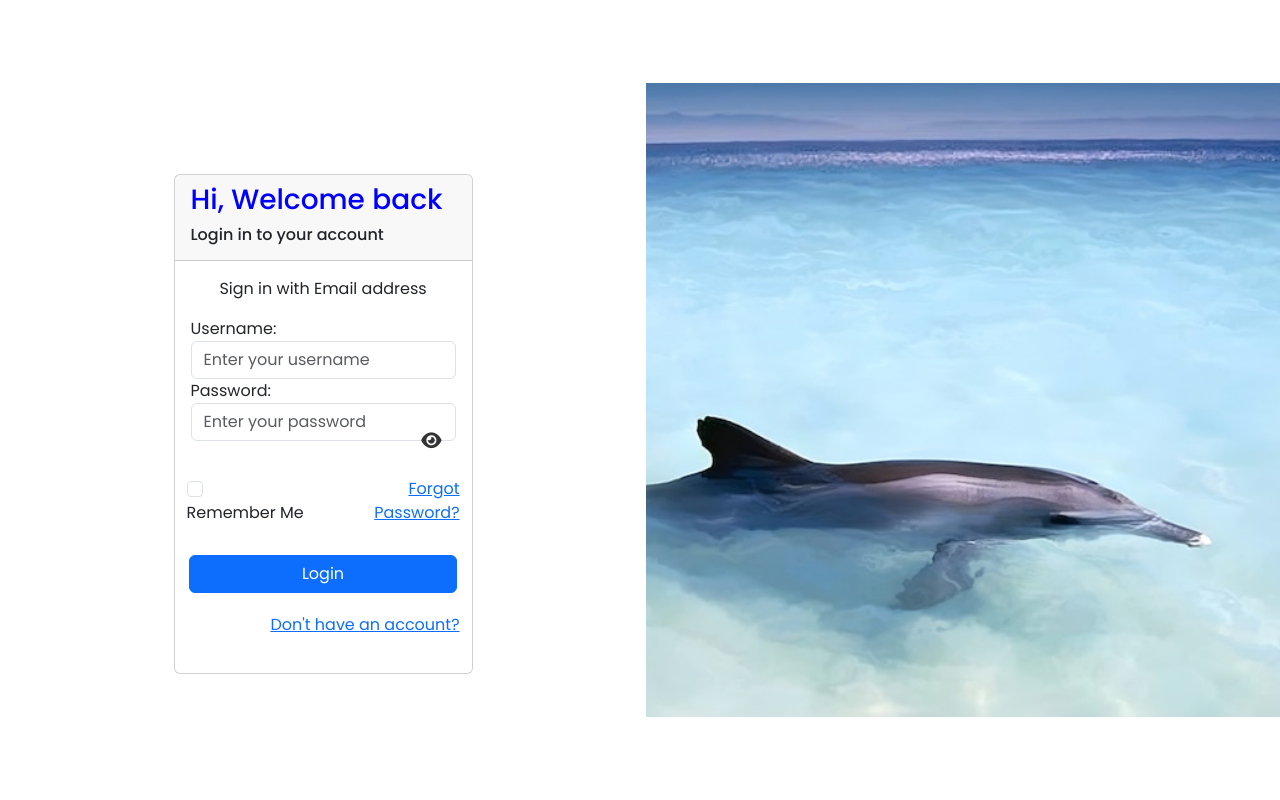
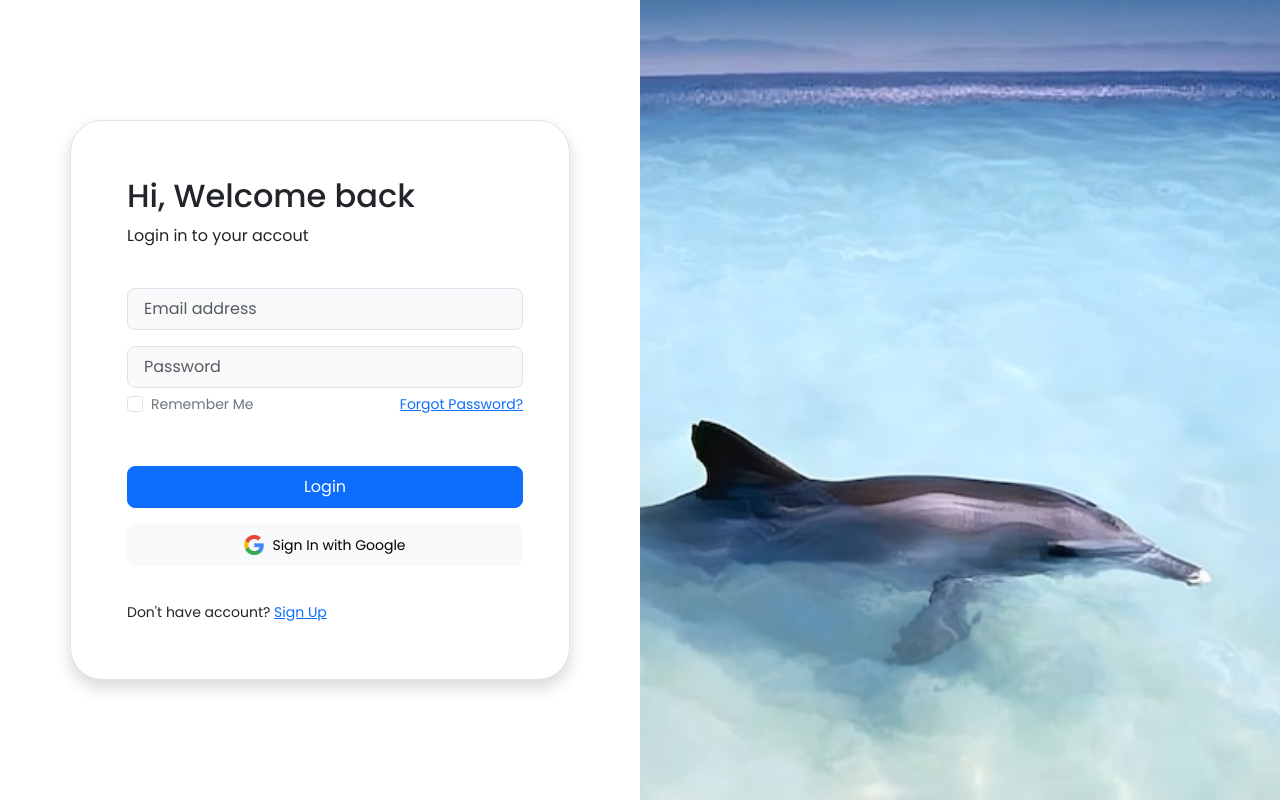
Before and after one commit to agngwrnt/Login-page, a plain HTML site: page index.html in a window 1280 px wide. Drawn offline with nearby package versions, Linux system fonts and the light colour scheme.

```diff
--- a/index.html
+++ b/index.html
@@ -3,62 +3,52 @@
 <head>
   <meta charset="UTF-8">
   <meta name="viewport" content="width=device-width, initial-scale=1.0">
+  <meta http-equiv="X-UA-Compatible" content="IE=edge">
   <title>Login Page</title>
   <link rel="stylesheet" href="style.css" />
   <link rel="stylesheet" href="https://cdn.jsdelivr.net/npm/bootstrap@5.3.0/dist/css/bootstrap.min.css">
   <link rel="stylesheet" href="https://cdnjs.cloudflare.com/ajax/libs/font-awesome/6.4.0/css/all.min.css" integrity="sha512-iecdLmaskl7CVkqkXNQ/ZH/XLlvWZOJyj7Yy7tcenmpD1ypASozpmT/E0iPtmFIB46ZmdtAc9eNBvH0H/ZpiBw==" crossorigin="anonymous" referrerpolicy="no-referrer" />
-  <style>
-    /* CSS untuk menambahkan spasi di bawah konten */
-    .space-below {
-      margin-bottom: 10px; /* Atur nilai margin sesuai kebutuhan Anda */
-    }
-  </style>
 </head>
 <body>
-  <!-- Konten login page -->
-  <div class="container mt-5">
-    <div class="row justify-content-center">
-      <div class="col-md-6">
-        <div class="card">
-          <div class="card-header">
-            <h3 class="title">Hi, Welcome back</h3>
-            <h6 class="text-left">Login in to your account</h6>
+  <div class="container d-flex justify-content-center align-items-center">
+    <div class="border rounded-5 p-3 bg-white shadow box-area">
+        <div class="right-box">
+          <div class="row align-items-center">
+                <div class="header-text mb-4">
+                     <h2>Hi, Welcome back</h2>
+                     <p>Login in to your accout</p>
                 </div>
-          <div class="card-body">
-            <!-- Form login -->
-            <form>
-              <p class="text-center"> Sign in with Email address</p>
-              <div class="form-group">
-                <label for="username">Username:</label>
-                <input type="text" class="form-control" id="username" placeholder="Enter your username">
+                <div class="input-group mb-3">
+                    <input type="text" class="form-control form-control-lg bg-light fs-6" placeholder="Email address">
                 </div>
-              <div class="form-group">
-                <label for="password">Password:</label>
-                <input type="password" class="form-control" id="password" placeholder="Enter your password">
-                <span class="password-toggle-icon"><i class="fas fa-eye"></i></span>
+                <div class="input-group mb-1">
+                    <input type="password" class="form-control form-control-lg bg-light fs-6" placeholder="Password">
+                </div>
+                <div class="input-group mb-5 d-flex justify-content-between">
+                    <div class="form-check">
+                        <input type="checkbox" class="form-check-input" id="formCheck">
+                        <label for="formCheck" class="form-check-label text-secondary"><small>Remember Me</small></label>
+                    </div>
+                    <div class="forgot">
+                        <small><a href="#">Forgot Password?</a></small>
                     </div>
                 </div>
-              <div class="d-flex justify-content-between align-items-center">
-                <div class="container justify-content-left">
-                  <input type="checkbox" class="form-check-input" id="rememberMe">
-                  <label class="form-check-label" for="rememberMe">Remember Me</label>
+                <div class="input-group mb-3">
+                    <button class="btn btn-lg btn-primary w-100 fs-6">Login</button>
                 </div>
-                <a class="container text-right" href="#">Forgot Password?</a>
+                <div class="input-group mb-3">
+                    <button class="btn btn-lg btn-light w-100 fs-6"><img src="images/google.png" style="width:20px" class="me-2"><small>Sign In with Google</small></button>
                 </div>
                 <div class="space-below"></div>
-              <button type="submit" class="btn btn-primary btn-block">Login</button>
-            </form>
-            <!-- Akhir form login -->
-            <div class="container text-right">
-                <p><a href="#">Don't have an account?</a></p>
+                <div class="row">
+                    <small>Don't have account? <a href="#">Sign Up</a></small>
                 </div>
           </div>
        </div>
       </div>
     </div>
   </div>
-  <img src="./lumba-lumba.jpeg" class="full-width right-aligned" alt="test foto">
-  <!-- Bootstrap JavaScript dan Popper.js (diperlukan untuk beberapa komponen Bootstrap) -->
+  <img src="images/lumba-lumba.jpeg" class="full-width right-aligned fs-6" alt="test foto">
   <script src="https://code.jquery.com/jquery-3.2.1.slim.min.js"></script>
   <script src="https://cdnjs.cloudflare.com/ajax/libs/popper.js/1.12.9/umd/popper.min.js"></script>
   <script src="https://maxcdn.bootstrapcdn.com/bootstrap/4.0.0/js/bootstrap.min.js"></script>
--- a/style.css
+++ b/style.css
@@ -10,8 +10,6 @@
 body {
   height: 100vh;
   display: flex;
-  justify-content: center;
-  align-items: center;
   background-color: #f1f1f1;
 }
 
@@ -21,209 +19,47 @@
   padding: 20px;
 }
 
-.login-box {
-  background-color: #fff;
-  padding: 20px;
-  border-radius: 5px;
-  box-shadow: 0 0 10px rgba(0, 0, 0, 0.1);
-}
-
-.login-box h2 {
-  margin: 0 0 15px;
-  padding: 0;
-  color: #333;
-  text-align: center;
-  text-transform: uppercase;
-}
-
-.user-box {
-  position: relative;
-  margin-bottom: 30px;
-}
-
-.user-box input {
-  width: 100%;
-  padding: 10px 0;
-  font-size: 16px;
-  color: #333;
-  margin-bottom: 30px;
-  border: none;
-  border-bottom: 2px solid #333;
-  outline: none;
-  background: transparent;
-}
-
-.user-box label {
-  position: absolute;
-  top: 0;
-  left: 0;
-  padding: 10px 0;
-  font-size: 16px;
-  color: #333;
-  pointer-events: none;
-  transition: 0.5s;
-}
-
-.user-box input:focus ~ label,
-.user-box input:valid ~ label {
-  transform: translateY(-20px);
-  font-size: 14px;
-  color: #333;
-}
-
-/* a {
-  display: inline-block;
-  background-color: #333;
-  color: #fff;
-  padding: 10px 20px;
-  font-size: 16px;
-  text-transform: uppercase;
-  text-decoration: none;
-  position: relative;
-  overflow: hidden;
-  transition: 0.5s;
-  letter-spacing: 2px;
-  border-radius: 5px;
-} */
-
-/* a:hover {
-  background-color: #fff;
-  color: #333;
-  border: 1px solid #333;
-} */
-
-/* a span {
-  position: absolute;
-  display: block;
-} */
-
-/* a span:nth-child(1) {
-  top: 0;
-  left: -100%;
-  width: 100%;
-  height: 2px;
-  background-color: #333;
-  animation: animate1 1s linear infinite;
-} */
-
-@keyframes animate1 {
-  0% {
-    left: -100%;
-  }
-  50%,
-  100% {
-    left: 100%;
-  }
-}
-
-/* a span:nth-child(2) {
-  top: -100%;
-  right: 0;
-  width: 2px;
-  height: 100%;
-  background-color: #333;
-  animation: animate2 1s linear infinite;
-  animation-delay: 0.25s;
-} */
-
-@keyframes animate2 {
-  0% {
-    top: -100%;
-  }
-  50%,
-  100% {
-    top: 100%;
-  }
-}
-
-/* a span:nth-child(3) {
-  bottom: 0;
-  right: -100%;
-  width: 100%;
-  height: 2px;
-  background-color: #333;
-  animation: animate3 1s linear infinite;
-  animation-delay: 0.5s;
-} */
-
-@keyframes animate3 {
-  0% {
-    right: -100%;
-  }
-  50%,
-  100% {
-    right: 100%;
-  }
-}
-
-/* a span:nth-child(4) {
-  bottom: -100%;
-  left: 0;
-  width: 2px;
-  height: 100%;
-  background-color: #333;
-  animation: animate4 1s linear infinite;
-  animation-delay: 0.75s;
-} */
-
-@keyframes animate4 {
-  0% {
-    bottom: -100%;
-  }
-  50%,
-  100% {
-    bottom: 100%;
-  }
-}
-
-.password-toggle-icon {
-  position: absolute;
-  top: 55%;
-  right: 30px;
-  transform: translateY(-50%);
-  cursor: pointer;
-}
-
-.password-toggle-icon i {
-  font-size: 18px;
-  line-height: 1;
-  color: #333;
-  transition: color 0.3s ease-in-out;
+.space-below {
   margin-bottom: 20px;
 }
 
-.password-toggle-icon i:hover {
-  color: #000;
+
+.full-width {
+  width: 50%;
+  height: 100%;
 }
 
-.text-right {
-  text-align: right;
+.box-area{
+  width: 500px;
 }
 
-.text-left {
-  text-align: left;
+.right-box{
+  padding: 40px 30px 40px 40px;
 }
 
-.text-center {
-  text-align: center;
+::placeholder{
+  font-size: 16px;
 }
 
-.title {
-  text-align: left;
-  color: blue
+.rounded-4{
+  border-radius: 20px;
+}
+.rounded-5{
+  border-radius: 30px;
 }
 
-.btn.btn-primary.btn-block  {
-  width: 90%;
-  margin: auto;
+@media only screen and (max-width: 768px){
+
+  .box-area{
+     margin: 0 10px;
+
+  }
+  .left-box{
+     height: 100px;
+     overflow: hidden;
+  }
+  .right-box{
+     padding: 20px;
+  }
+
 }
-
-.full-width {
-  width: 100%;
-  height: auto;
-}
-
-.right-aligned {
-  margin-left: auto;
-  margin-right: 0;
-}
```
Also changed, not shown: images/google.png (added), images/lumba-lumba.jpeg (renamed from lumba-lumba.jpeg). Lines whose indentation alone changed are shown as unchanged.
